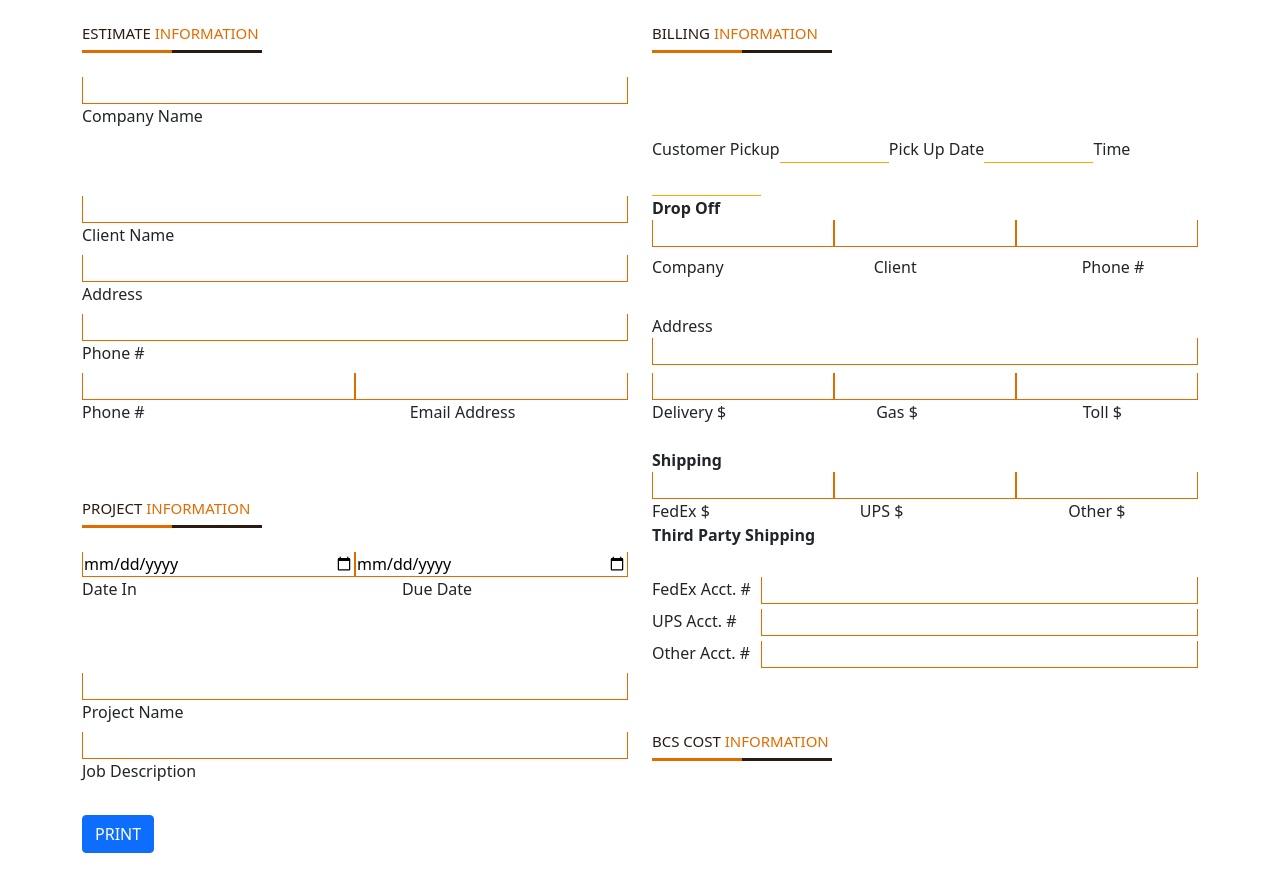
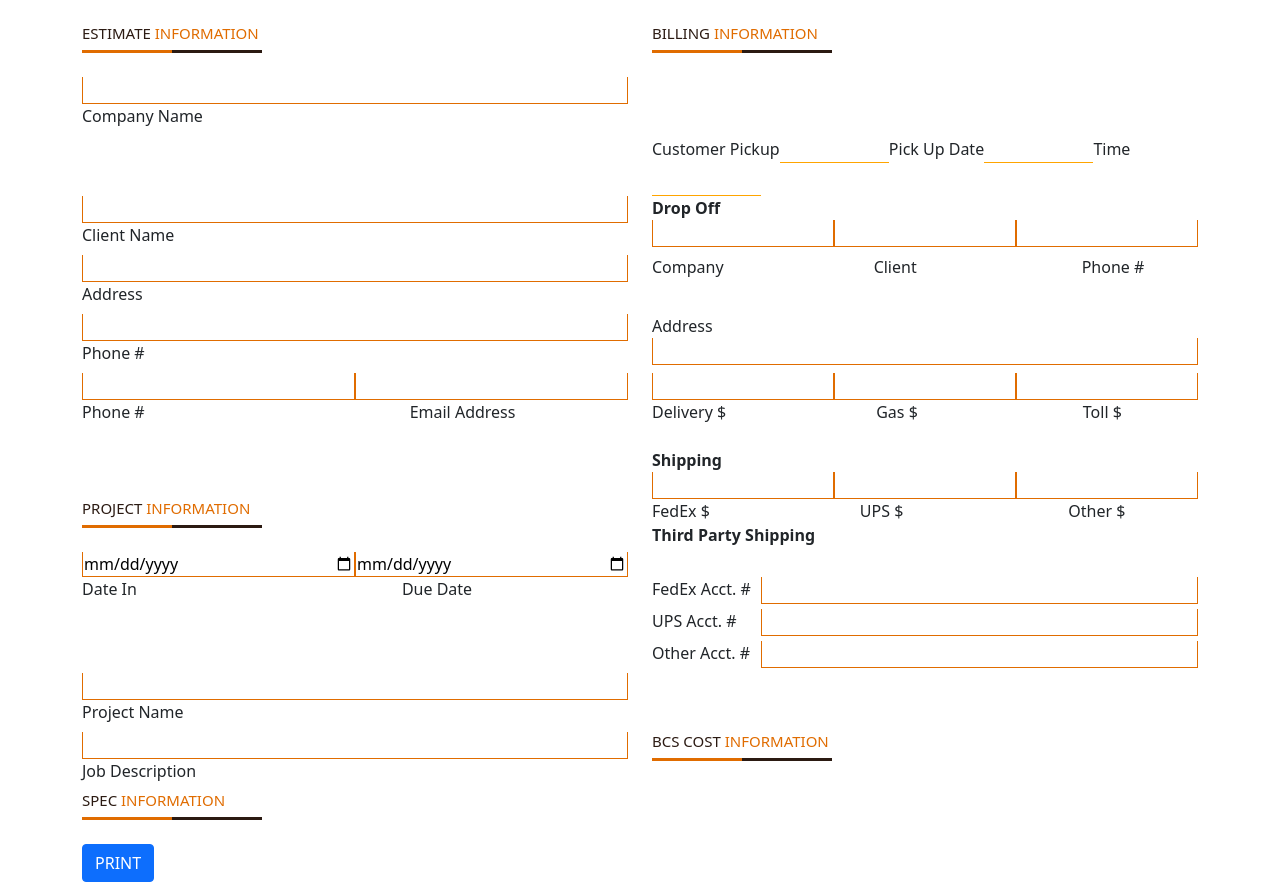
Before and after one commit to BambuTeam/FormKoka, a React (Create React App) app: page / in a window 1280 px wide. Before the commit the page ends 853 px from the top, so only its background shows below. Built offline with nearby package versions, Linux system fonts and the light colour scheme.

Commit message:
SPEC INFORMATION

```diff
--- a/src/index.js
+++ b/src/index.js
@@ -209,6 +209,18 @@ class ComponentToPrint extends React.Component {
           </Row>
         </div>
 
+        <div>
+        <Row>
+            <Col>
+            <h5 className='txt_tittle'>SPEC <span className='txt_tittle_2'>INFORMATION</span> </h5>
+          <div className='shape'></div>
+            </Col>
+            <Col>
+
+            </Col>
+          </Row>
+        </div>
+
 
 
 
```
